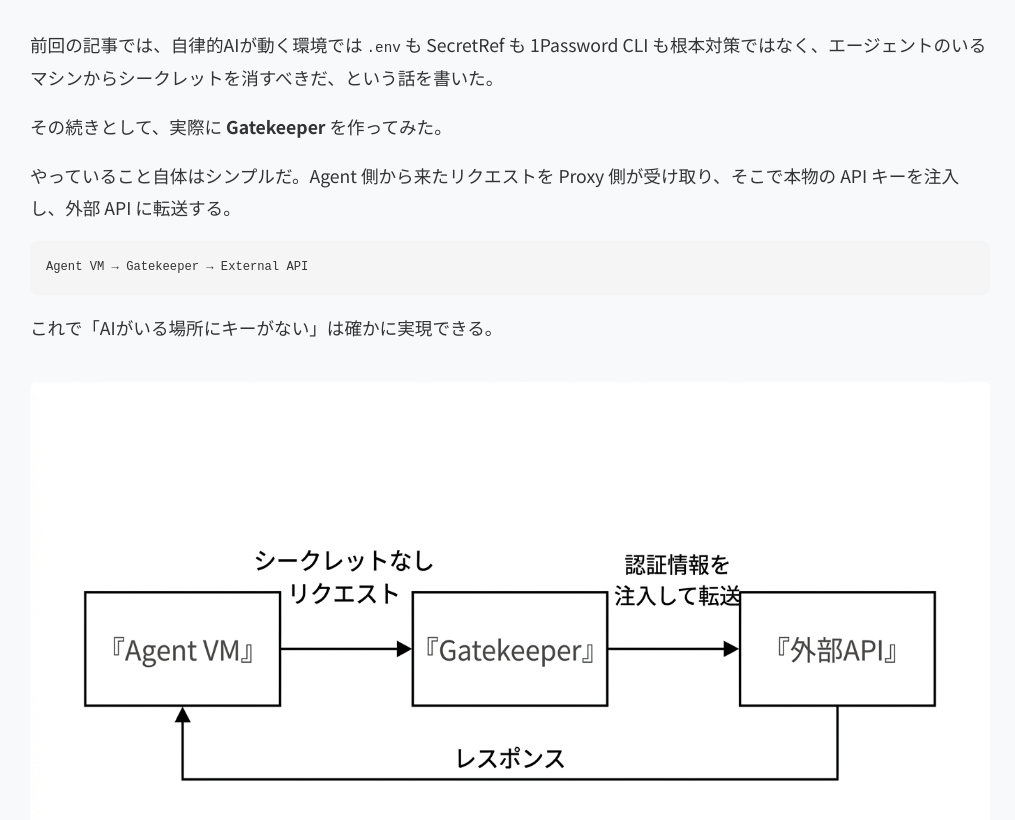
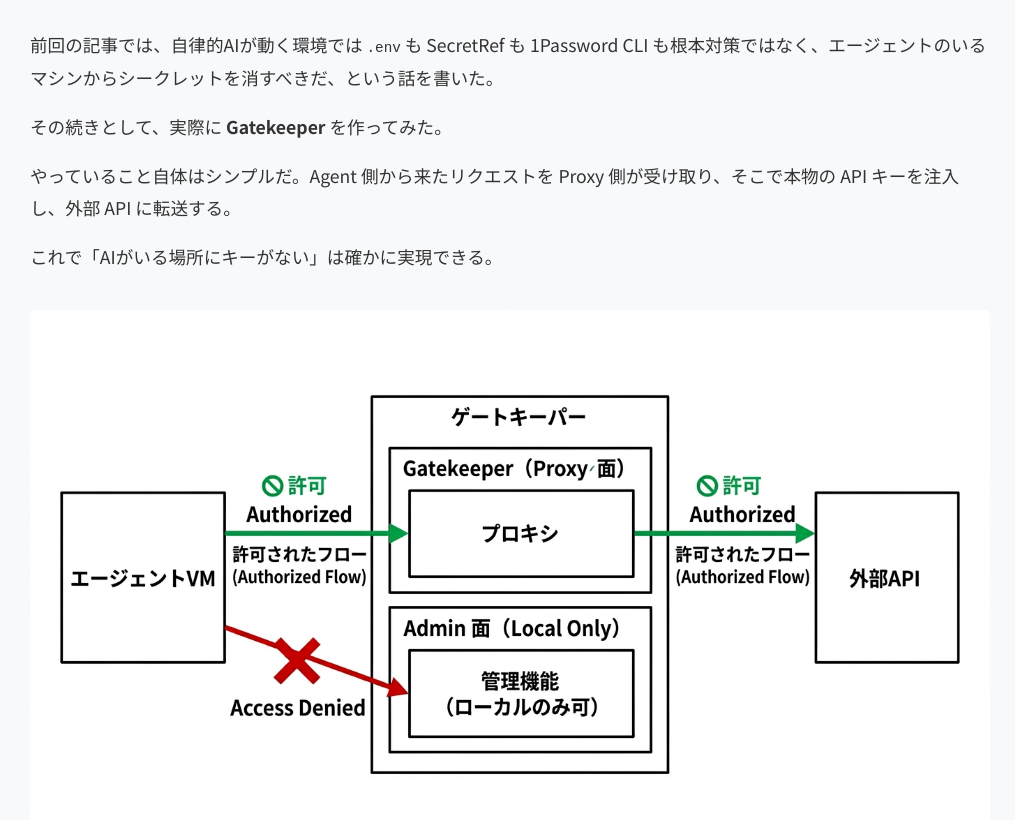
Before and after one commit to furoku/furoku, a Jekyll site: the page built from docs/_posts/2026-03-06-gatekeeper-proxy-not-enough.md, in a window 1280 px wide and 900 px high, scrolled down 623 px. Shown: the top 820 px of the window, without its empty margins (130-1145 px from the left). Built offline with Jekyll 4.4.1, drawn with Linux system fonts in a browser that asks for light colours.

Commit message:
Regenerate Gatekeeper trilogy images to match article content; remove redundant inline flow text

````diff
--- a/docs/_posts/2026-03-06-gatekeeper-proxy-not-enough.md
+++ b/docs/_posts/2026-03-06-gatekeeper-proxy-not-enough.md
@@ -13,10 +13,6 @@ image: /assets/images/gatekeeper-proxy-not-enough/hero.png
 その続きとして、実際に **Gatekeeper** を作ってみた。
 
 やっていること自体はシンプルだ。Agent 側から来たリクエストを Proxy 側が受け取り、そこで本物の API キーを注入し、外部 API に転送する。
-
-```text
-Agent VM → Gatekeeper → External API
-```
 
 これで「AIがいる場所にキーがない」は確かに実現できる。
 
````
Also changed, not shown: docs/assets/images/gatekeeper-mcp-api-capsules/fig-01-auth-patterns.png, docs/assets/images/gatekeeper-mcp-api-capsules/fig-02-scoped-keys.png, docs/assets/images/gatekeeper-proxy-not-enough/fig-01-architecture.png, docs/assets/images/gatekeeper-proxy-not-enough/fig-02-layered-defense.png, 5 other files.
